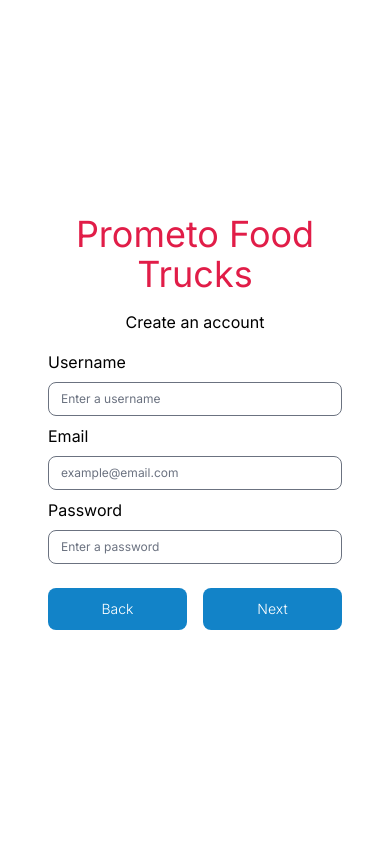
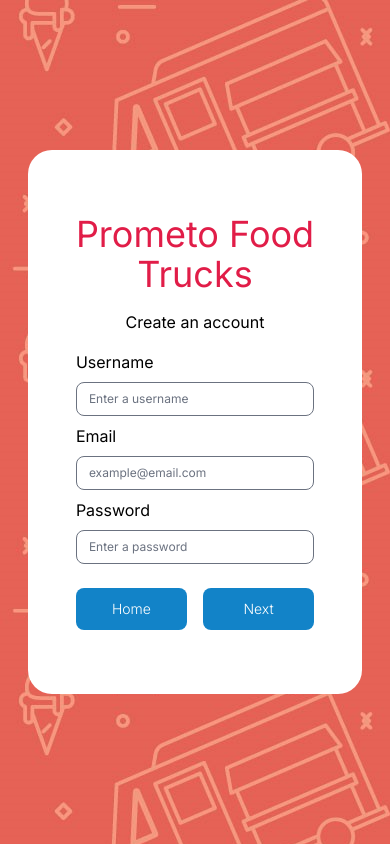
Before and after one commit to fernandog301/prometofoodtrucks, a Next.js app: page /SignUp in a window 390 px wide. Built offline with nearby package versions, Linux system fonts and the light colour scheme.

Commit message:
pushing changes made

```diff
--- a/src/Components/CreateAccount/AddMenuItemsComponent.tsx
+++ b/src/Components/CreateAccount/AddMenuItemsComponent.tsx
@@ -51,7 +51,8 @@ const AddMenuItemsComponent = () => {
                             <input className="rounded-lg text-xs w-10/12 my-2" placeholder={`Menu Item ${index + 1}`} type="text" value={item} onChange={(e) => handleInputChange(index, e)} />
                             <div className='flex h-customButton rounded-lg my-2 items-center px-2 w-2/12'>
                                 <Image src={'/currency-dollar.svg'} alt='' width={12} height={12} className=' h-3'/>
-                                <input onKeyDown={(evt) => ["e", "E", "+", "-"].includes(evt.key) && evt.preventDefault()} className="text-xs w-full outline-none rounded-lg pl-0 focus:ring-transparent focus:border-transparent border-transparent h-full noArrow" type="number" placeholder='' value={itemPrices[index] || ''} onChange={(e) => handlePriceChange(index, e)} />
+                                <input pattern="^\d*(\.\d{0,2})?$" onKeyDown={(evt) => ["e", "E", "+", "-"].includes(evt.key) && evt.preventDefault()} className="text-xs w-full outline-none rounded-lg pl-0 focus:ring-transparent focus:border-transparent border-transparent h-full noArrow" type="number" placeholder='' value={itemPrices[index] || ''} onChange={(e) => {const validated = e.target.value.match(/^(\d*\.{0,1}\d{0,2}$)/)
+                                if(validated){handlePriceChange(index, e)}} } />
                             </div>
 
                             <button className="rounded-lg text-xs w-auto my-2" onClick={() => handleRemoveItem(index)}>
--- a/src/Components/CreateAccount/AddTruckComponent.tsx
+++ b/src/Components/CreateAccount/AddTruckComponent.tsx
@@ -1,10 +1,9 @@
-import React, { useContext, useState } from 'react';
+import React, { useContext, useEffect, useState } from 'react';
 import { signUpContext } from '@/context/Context';
 import { Select } from "flowbite-react";
 
 const AddTruckComponent = () => {
-  const { name, setName, description, setDescription, schedule, setSchedule } = useContext(signUpContext);
-
+  const { name, setName, description, setDescription, schedule, setSchedule, category, setCategory } = useContext(signUpContext);
 
   return (
     <div>
@@ -19,7 +18,7 @@ const AddTruckComponent = () => {
         <p>Schedule</p>
         <input className=" rounded-lg text-xs w-full my-2" placeholder="Enter your truck's schedule" type="text" onChange={(e) => setSchedule(e.target.value)} />
         <p>Food Category</p>
-        <select className=' rounded-lg text-xs w-full my-2' id="category" required>
+        <select className=' rounded-lg text-xs w-full my-2' id="category" onChange={(e => setCategory(e.target.value))} required>
           <option value="" disabled selected>Select a category</option>
           <option value="African">African</option>
           <option value="Algerian">Algerian</option>
--- a/src/app/SignUp/page.tsx
+++ b/src/app/SignUp/page.tsx
@@ -14,6 +14,7 @@ const SignUpComponent = () => {
   let router = useRouter();
   const components = [<AddLoginInfoComponent/> ,<AddTruckComponent/> ,<AddMenuItemsComponent/>]
   const isCompleted = i === components.length - 1
+  const isStarting = i === 0
 
 
   const handleNext = () => {
@@ -24,13 +25,15 @@ const SignUpComponent = () => {
   const handleBack = () => {
     if(i > 0){
       setI(i - 1)
+    } else {
+      router.push("/")
     }
   }
 
 
   return (
     <div className='flex justify-center items-center h-full'>
-        <div className="px-12 py-12 bg-white md:rounded-3xl flex flex-col w-full md:w-auto h-full md:h-auto justify-center">
+        <div className="px-12 py-12 bg-white rounded-3xl flex flex-col">
           <div>
             <h1 className=' text-rose-600 text-center text-4xl mt-4'>Prometo Food</h1>
             <h1 className=' text-rose-600 text-center text-4xl'>Trucks</h1>
@@ -39,7 +42,7 @@ const SignUpComponent = () => {
             {components[i]}
           </div>
           <div className='flex gap-4'>
-            <Button className="w-full bg-btn font-light my-4" onClick={handleBack}>Back</Button>
+            <Button className="w-full bg-btn font-light my-4" onClick={handleBack}>{isStarting ? "Home" : "Back"}</Button>
             <Button className="w-full bg-btn font-light my-4" onClick={handleNext}>{isCompleted ? "Sign Up" : "Next"}</Button>
           </div>
         </div>
```
Also changed, not shown: src/Components/CreateAccount/AddCategoryComponent'.tsx (deleted, +0 -11 lines).
